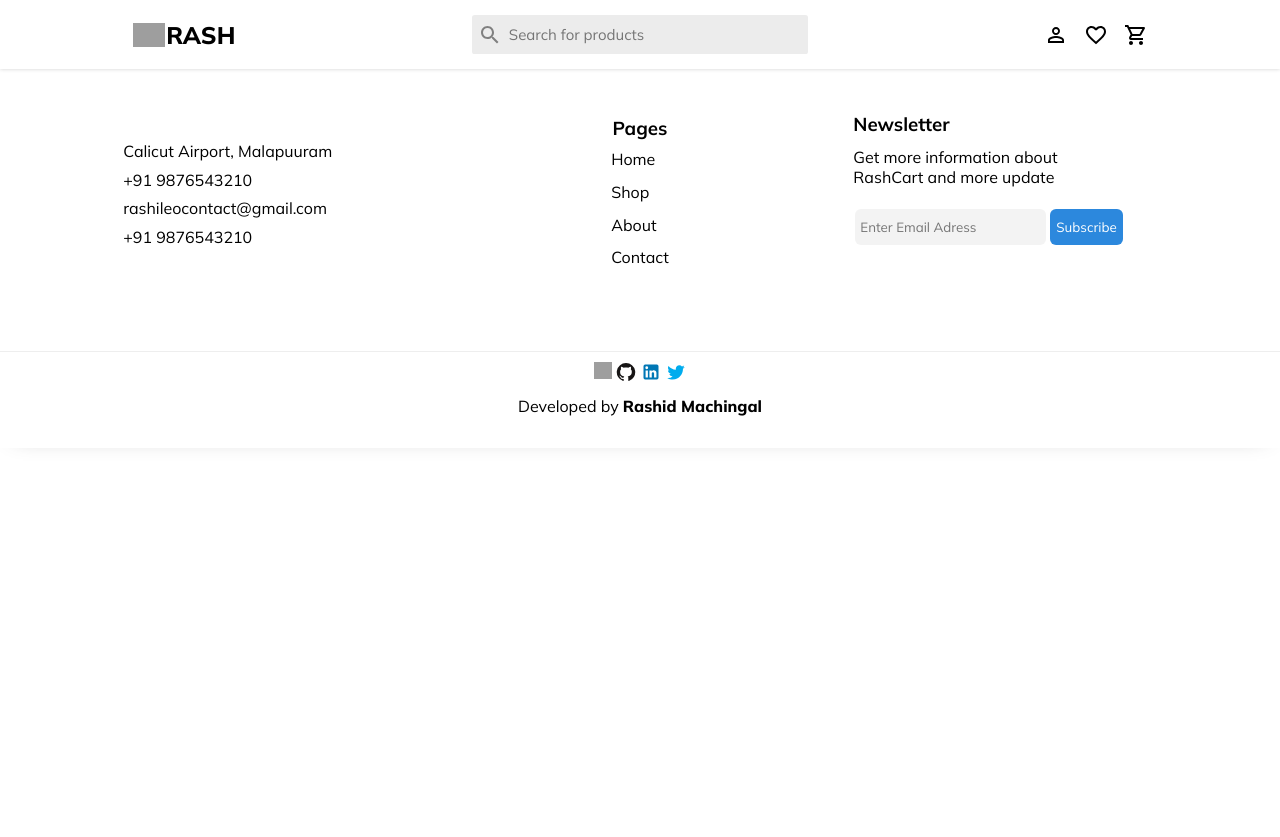
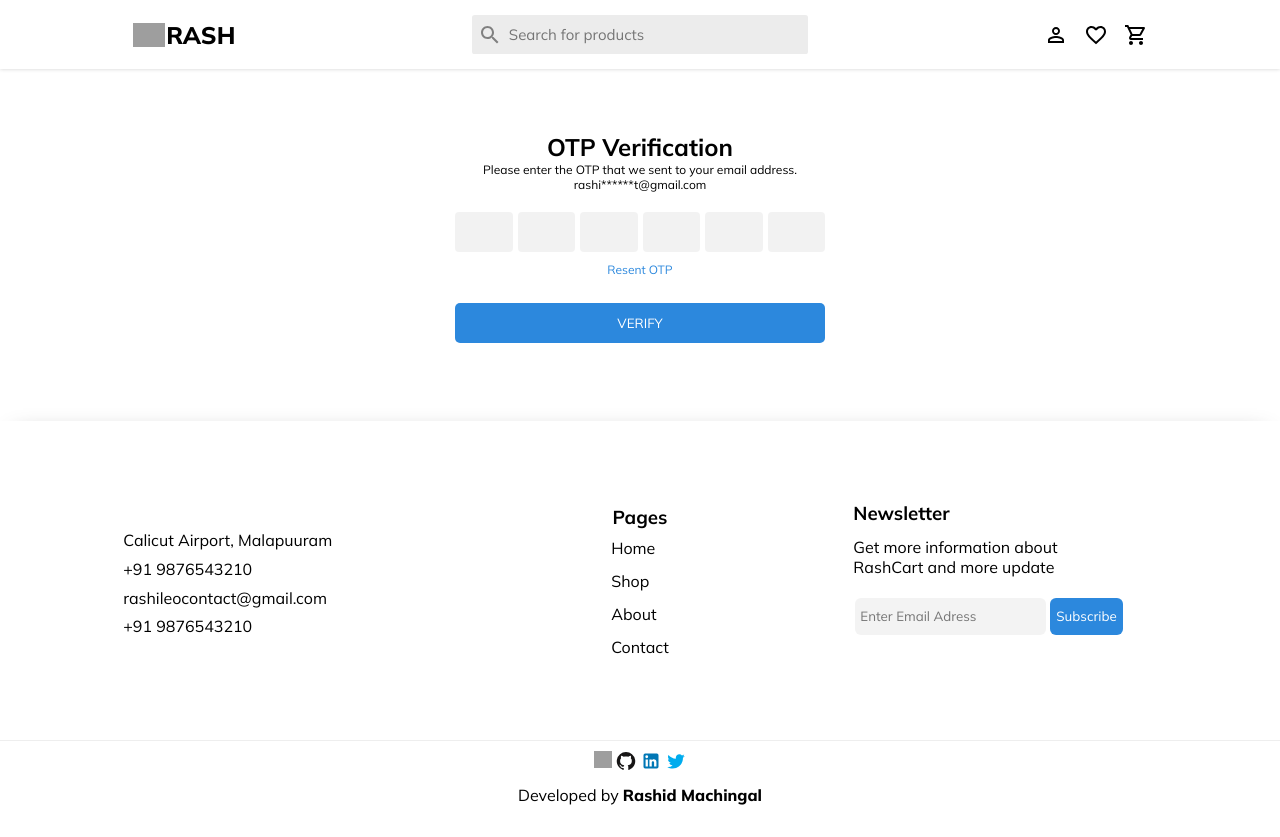
Before and after one commit to rashidmachingal/Mern_Ecommerce_App, a React (Create React App) app in the folder client/: page /otp in a window 1280 px wide. Before the commit the page ends 800 px from the top, so only its background shows below. Built offline with nearby package versions, Linux system fonts and the light colour scheme; no server answers; grey boxes are pictures that could not be loaded.

Commit message:
otp verification ui created

```diff
--- a/client/src/App.js
+++ b/client/src/App.js
@@ -1,5 +1,5 @@
-import { BrowserRouter, Route, Routes, useLocation } from 'react-router-dom';
-import { CartPage, CategoryViewPage, HomePage, LoginPage, MobileSearchPage, OrderFlowPage, ProductPage, RegisterPage, SearchViewPage } from './pages';
+import { BrowserRouter, Route, Routes } from 'react-router-dom';
+import { CartPage, CategoryViewPage, HomePage, LoginPage, MobileSearchPage, OrderFlowPage, OtpVerificationPage, ProductPage, RegisterPage, SearchViewPage } from './pages';
 import { FetchUserCartDataAndUpdate, CreatePriceDetails } from './helpers/updateStoreData';
 import { Footer, Navbar } from './components';
 import './styles/App.css';
@@ -19,6 +19,7 @@ const App = ()=> {
        <Route path="/" element={<HomePage/>} />
        <Route path="/register" element={<RegisterPage/>} />
        <Route path="/login" element={<LoginPage/>} />
+       <Route path="/otp" element={<OtpVerificationPage/>} />
        <Route path="/product/:id" element={<ProductPage/>} />
        <Route path="/category/:category" element={<CategoryViewPage/>} />
        <Route path="/search" element={<SearchViewPage/>} />
--- a/client/src/components/Auth/Login/Login.css
+++ b/client/src/components/Auth/Login/Login.css
@@ -109,3 +109,36 @@
         width: 98%;
     }
 }
+
+/* otp verfication form */
+.otp-inputs{
+    margin-top: 10px;
+    width: 100%;
+    display: flex;
+    gap: 5px;
+}
+
+.otp-inputs input{
+    width: 16.6666%;
+    height: 2.5rem;
+    padding: 10px;
+    text-align: center;
+    font-size: 20px;
+    border: 1px solid #00000053;
+    border: none;
+    border-radius: 4px;
+    background: #d3d3d34a;
+}
+
+.otp-inputs input:focus{
+    outline: 2px solid var(--primary-blue);
+}
+
+.otp-submit button{
+    width: 100%;
+}
+
+.resent-otp span{
+    color: var(--primary-blue);
+    cursor: pointer;
+}
--- a/client/src/components/Auth/Login/Login.js
+++ b/client/src/components/Auth/Login/Login.js
@@ -45,6 +45,10 @@ const Login = () => {
         userId : res.data._id,
         token : res.data.token
       }
+
+      // go to otp page if user not verified
+      if(!res.data.verified) return navigate(`/otp?ref=${reference}`)
+
       dispatch(user_auth(authDetails))
       setIsLoading(false)
       // move guest user cart to server
--- /dev/null
+++ b/client/src/components/Auth/OtpVerifcation/OtpVerification.js
@@ -0,0 +1,89 @@
+import { useEffect, useRef, useState } from 'react'
+import '../Login/Login.css'
+
+const OtpVerification = () => {
+    const inputRef = useRef({})
+    const [resendTimeoutStart, setResendTimeoutStart] = useState(false);
+    const [resendTimeLeft, setResendTimeLeft] = useState(23);
+    const [otp, setOtp] = useState({
+        digitOne   : "",
+        digitTwo   : "",
+        digitThree : "",
+        digitFour  : "",
+        digitFive  : "",
+        digitSix   : ""
+    })
+
+    // otp resend count down
+    useEffect(() => {
+       if (resendTimeoutStart) {
+        const intervalId = setInterval(() => {
+          setResendTimeLeft((prevTimeLeft) => prevTimeLeft - 1);
+        }, 1000);
+
+        if (resendTimeLeft === 0) {
+          clearInterval(intervalId);
+          setResendTimeoutStart(null);
+        }
+
+        return () => clearInterval(intervalId);
+      }
+    }, [resendTimeoutStart, resendTimeLeft]);
+
+    // resend otp
+    const handleResendOtp = () => {
+      setResendTimeLeft(23)
+      setResendTimeoutStart(true)
+    }
+
+    // set otp values
+    const handleChange = (event, index) => {
+        const { name, value } = event.target
+        if(/[a-z]/gi.test(value)) return
+        setOtp(prev => ({...prev, [name]: value.at(-1)}))
+        if(value && index < 5) inputRef.current[index + 1].focus()
+    }
+
+    const handleBackSpace = (event, index) => {
+        if(event.key === "Backspace"){
+            if(index > 0) inputRef.current[index - 1].focus()
+        }
+    }
+
+  return (
+    <>
+    <div className='login-container' >
+      <form autoComplete='off' >
+       <div className='login-title' >
+        <h1>OTP Verification</h1>
+        <p>
+          Please enter the OTP that we sent to your email address. rashi******t@gmail.com
+        </p>
+       </div>
+       <div className='otp-inputs' >
+        {Object.keys(otp).map((keys, index) => {
+        return <input
+                 ref={(element) => (inputRef.current[index] = element)}
+                 key={index}
+                 value={otp[keys]}
+                 type="text"
+                 name={keys}
+                 onChange={(event) => handleChange(event, index)}
+                 onKeyUp={(event) => handleBackSpace(event, index)}
+                 />
+        })}
+       </div>
+       <div className='resent-otp' >
+        {resendTimeoutStart && <p>Resent OTP in 00:{resendTimeLeft}</p>}
+        {!resendTimeoutStart && <span onClick={handleResendOtp} >Resent OTP</span>}
+       </div>
+       <div className='login-form-submit otp-submit' >
+           <button>VERIFY</button>
+        </div>
+      </form>
+    </div>
+    </>
+  )
+}
+
+export default OtpVerification
--- a/client/src/components/Auth/Register/Register.js
+++ b/client/src/components/Auth/Register/Register.js
@@ -46,6 +46,10 @@ const Register = () => {
         userId : res.data._id,
         token : res.data.token
       }
+
+      // go to otp page if user not verified
+      if(!res.data.verified) return navigate(`/otp?ref=${reference}`)
+
       dispatch(user_auth(authDetails))
       setIsLoading(false)
       // move guest user cart to server
--- a/client/src/components/index.js
+++ b/client/src/components/index.js
@@ -12,3 +12,4 @@ export {default as Cart } from './Cart/Cart';
 export {default as OrderFlow } from './OrderFlow/OrderFlow';
 export {default as Login } from './Auth/Login/Login';
 export {default as Register } from './Auth/Register/Register';
+export {default as OtpVerifcation } from './Auth/OtpVerifcation/OtpVerification';
--- a/client/src/pages/index.js
+++ b/client/src/pages/index.js
@@ -7,3 +7,4 @@ export {default as CartPage } from './cart'
 export {default as OrderFlowPage } from './orderflow'
 export {default as LoginPage } from './login'
 export {default as RegisterPage } from './register'
+export {default as OtpVerificationPage } from './otp'
--- /dev/null
+++ b/client/src/pages/otp.js
@@ -0,0 +1,11 @@
+import { OtpVerifcation } from "../components"
+
+const OtpVerificationPage = () => {
+  return (
+    <>
+    <OtpVerifcation/>
+    </>
+  )
+}
+
+export default OtpVerificationPage
--- a/client/src/styles/App.css
+++ b/client/src/styles/App.css
@@ -2,6 +2,7 @@
     --primary-blue : #2c88dd;
     --primary-hover-blue : #297bc8e5;
     --disabled-blue: #2c87dd89;
+    --navbar-height : 4.333rem;
 }
 
 *{
```
